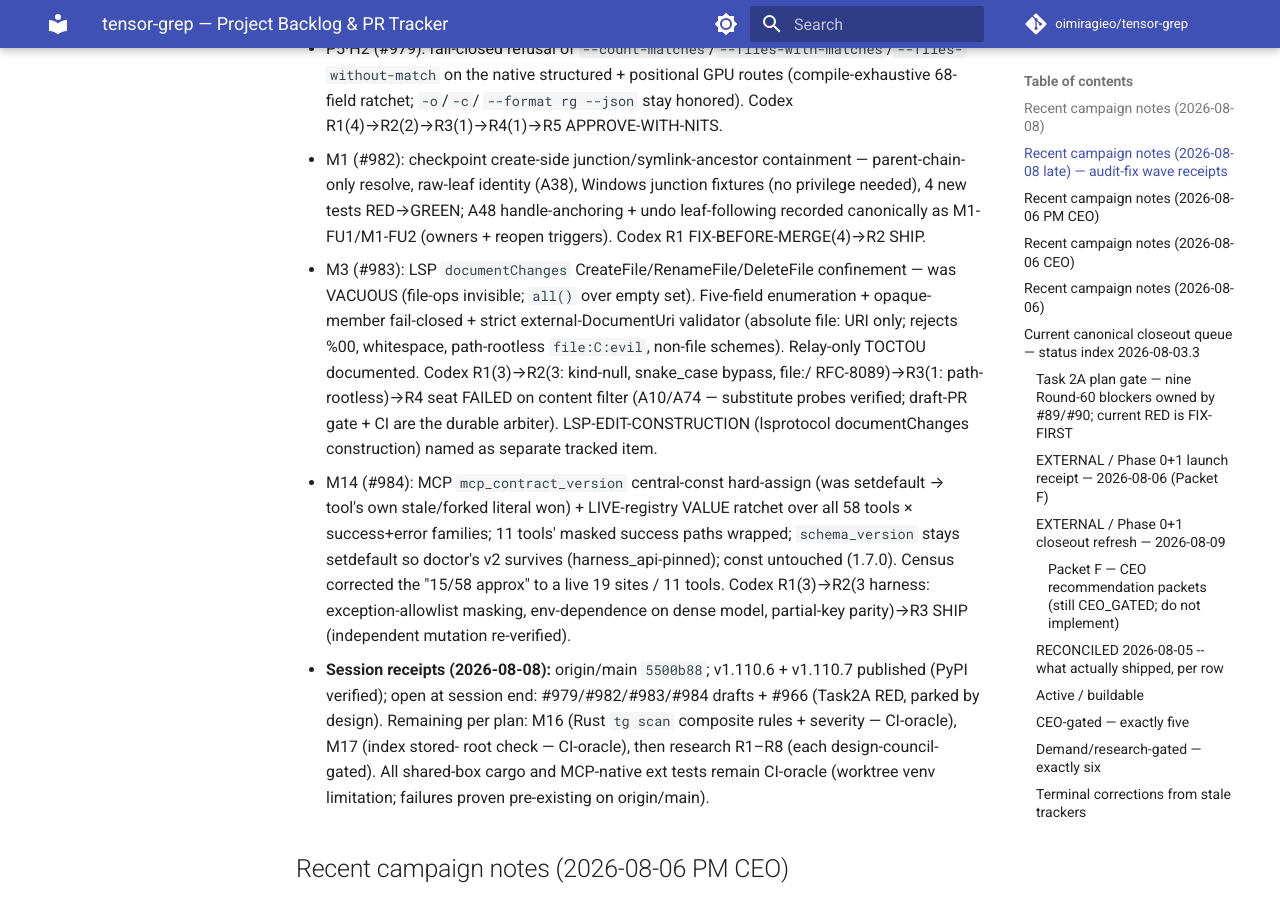
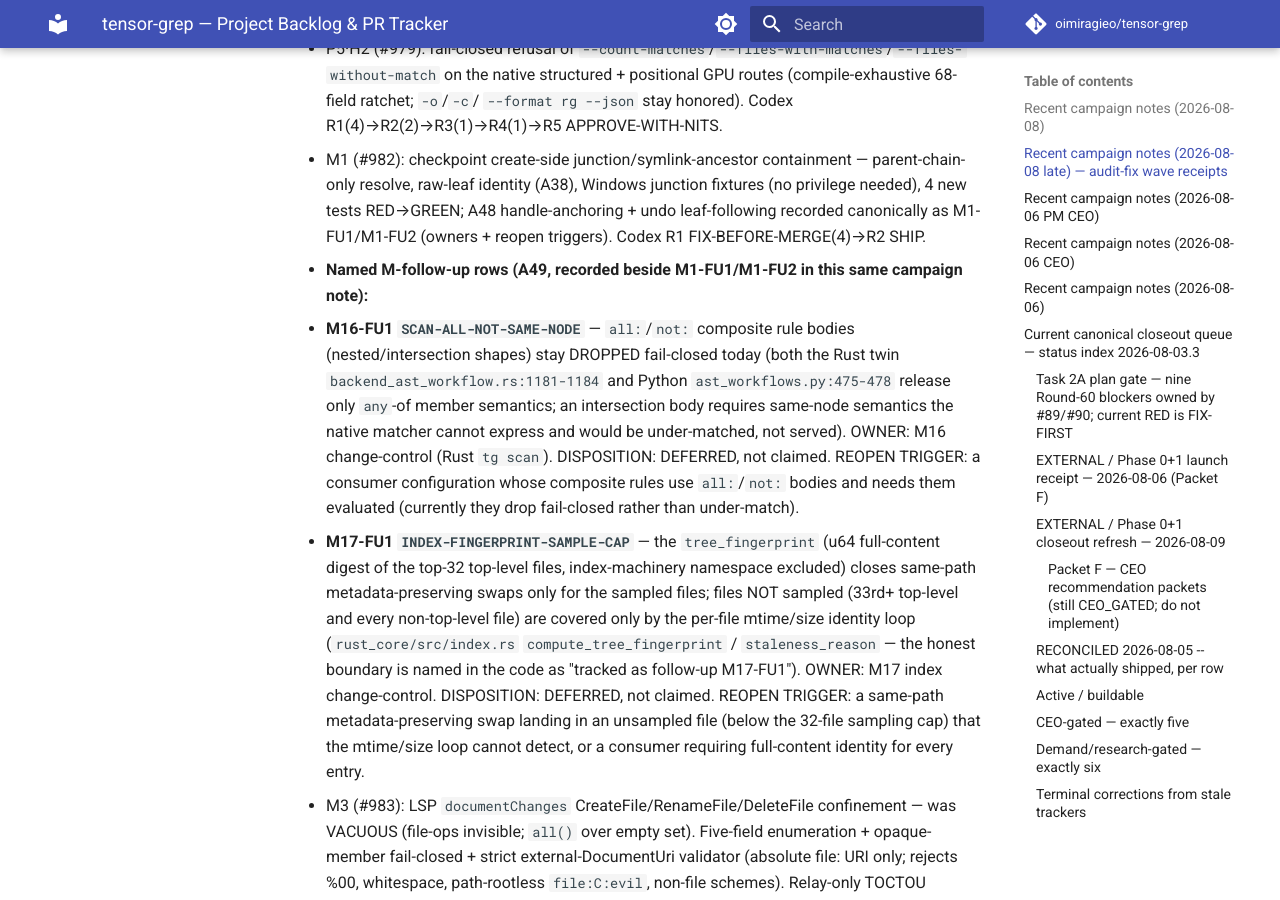
Before and after one commit to oimiragieo/tensor-grep, an MkDocs documentation site: the page built from docs/BACKLOG.md, in a window 1280 px wide and 900 px high, scrolled down 2179 px. Built offline with MkDocs 1.6.1 and Material for MkDocs 9.7.7, drawn with Linux system fonts in a browser that asks for light colours; comment, search, counter and statistics services are not loaded.

Commit message:
docs: retain A87-A89 lessons + session-capture date + M16/M17 follow-up rows
A-law mirror (C-A87-A89):
- AGENTS.md: add A87 (static review != typecheck; CI is the only compile
  oracle for Rust, #987/#988), A88 (dogfood fixtures must BITE - mklink /J
  silent-fails on non-empty target, M1), A89 (real-artifact test arms beat
  fake-backed ones in parity oracles - ast-grep byteOffset vs range.start.index,
  #987) to the A-law list.
- CLAUDE.md: extend the A-law summary A61-A86 -> A61-A89 and the A83-A86 bullet
  to A83-A89 (the three new legs folded in).

Capture fixes:
- docs/SESSION_HANDOFF.md: Last updated 2026-08-06 -> 2026-08-09.
- docs/BACKLOG.md: add named A49-style follow-up rows M16-FU1 SCAN-ALL-NOT-SAME-NODE
  (all:/not: composite bodies stay dropped fail-closed) and M17-FU1
  INDEX-FINGERPRINT-SAMPLE-CAP (files below the tree_fingerprint 32-file cap get
  only mtime/size), each with owner/disposition/reopen trigger, beside the
  M1-FU1/M1-FU2 record.

```diff
--- a/docs/BACKLOG.md
+++ b/docs/BACKLOG.md
@@ -78,6 +78,24 @@
     raw-leaf identity (A38), Windows junction fixtures (no privilege needed), 4 new tests RED→GREEN;
     A48 handle-anchoring + undo leaf-following recorded canonically as M1-FU1/M1-FU2 (owners +
     reopen triggers). Codex R1 FIX-BEFORE-MERGE(4)→R2 SHIP.
+- **Named M-follow-up rows (A49, recorded beside M1-FU1/M1-FU2 in this same campaign note):**
+  - **M16-FU1 `SCAN-ALL-NOT-SAME-NODE`** — `all:`/`not:` composite rule bodies (nested/intersection
+    shapes) stay DROPPED fail-closed today (both the Rust twin `backend_ast_workflow.rs:1181-1184`
+    and Python `ast_workflows.py:475-478` release only `any`-of member semantics; an intersection
+    body requires same-node semantics the native matcher cannot express and would be
+    under-matched, not served). OWNER: M16 change-control (Rust `tg scan`). DISPOSITION: DEFERRED,
+    not claimed. REOPEN TRIGGER: a consumer configuration whose composite rules use
+    `all:`/`not:` bodies and needs them evaluated (currently they drop fail-closed rather than
+    under-match).
+  - **M17-FU1 `INDEX-FINGERPRINT-SAMPLE-CAP`** — the `tree_fingerprint` (u64 full-content digest of
+    the top-32 top-level files, index-machinery namespace excluded) closes same-path
+    metadata-preserving swaps only for the sampled files; files NOT sampled (33rd+ top-level and
+    every non-top-level file) are covered only by the per-file mtime/size identity loop
+    (`rust_core/src/index.rs` `compute_tree_fingerprint` / `staleness_reason` — the honest boundary
+    is named in the code as "tracked as follow-up M17-FU1"). OWNER: M17 index change-control.
+    DISPOSITION: DEFERRED, not claimed. REOPEN TRIGGER: a same-path metadata-preserving swap
+    landing in an unsampled file (below the 32-file sampling cap) that the mtime/size loop cannot
+    detect, or a consumer requiring full-content identity for every entry.
   - M3 (#983): LSP `documentChanges` CreateFile/RenameFile/DeleteFile confinement — was VACUOUS
     (file-ops invisible; `all()` over empty set). Five-field enumeration + opaque-member fail-closed +
     strict external-DocumentUri validator (absolute file: URI only; rejects %00, whitespace,
```
Also changed, not shown: AGENTS.md (+3 -1 lines), CLAUDE.md (+1 -1 lines).
